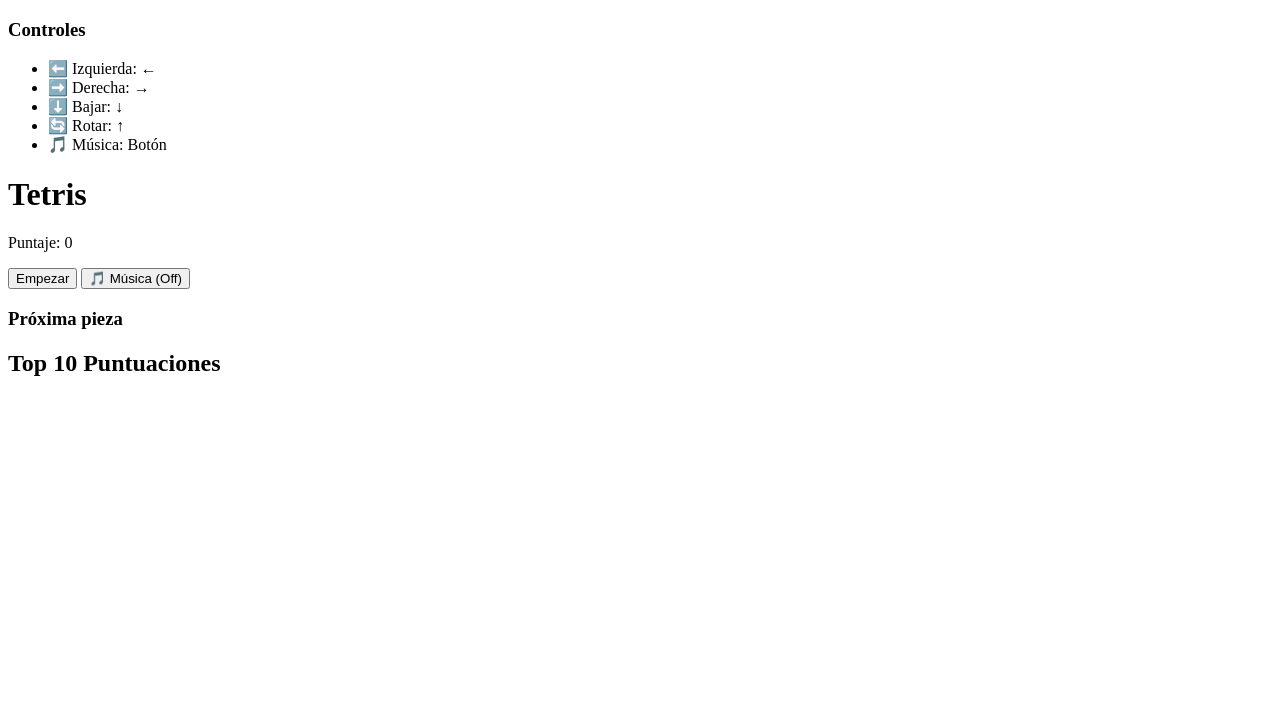
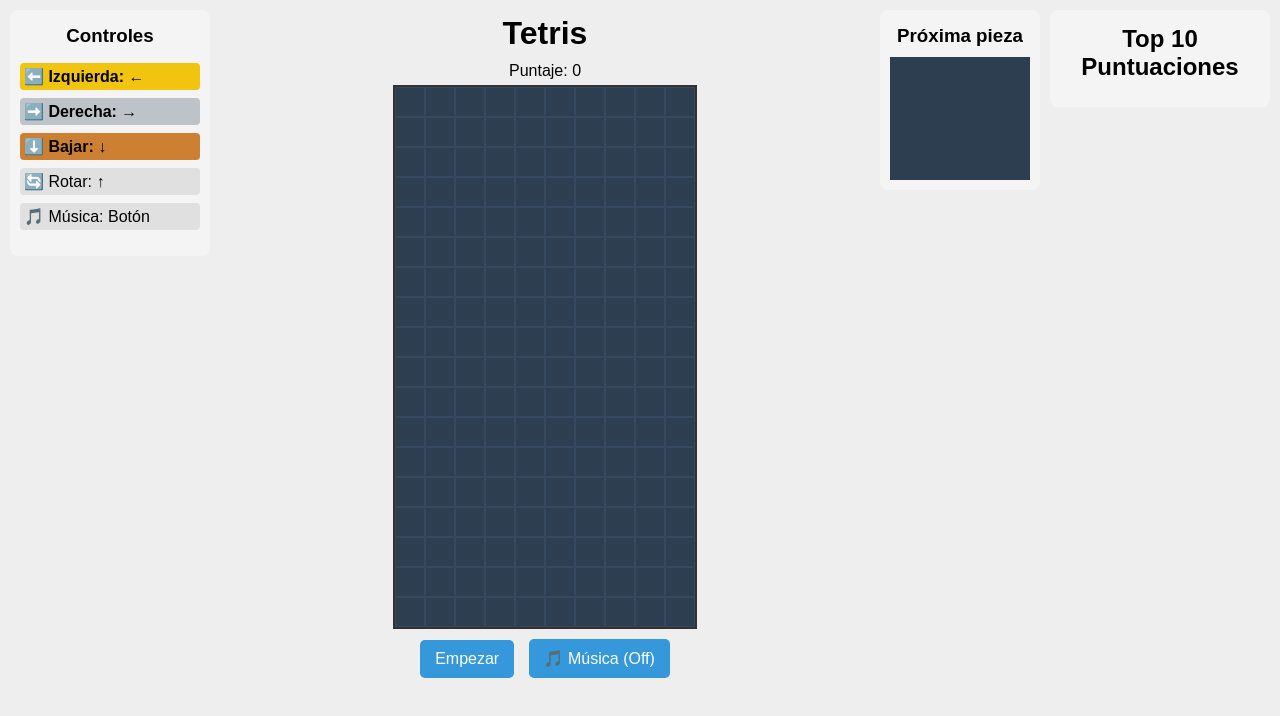
Before and after one commit to mrcos91/tetrisBS, a plain HTML site: page index.html in a window 1280 px wide. Drawn offline with Linux system fonts and the light colour scheme; no server answers.

Commit message:
11:48 18/6/25

```diff
--- a/index.html
+++ b/index.html
@@ -4,7 +4,87 @@
   <meta charset="UTF-8">
   <title>Tetris</title>
   <style>
-    /* ... (tu CSS sin cambios) ... */
+    /* [Misma hoja de estilos que ya tenías] */
+    * { box-sizing: border-box; }
+    html, body {
+      margin: 0; padding: 0; height: 100vh;
+      font-family: sans-serif; background-color: #eee;
+    }
+    body {
+      display: grid;
+      grid-template-columns: 200px 1fr 160px 220px;
+      gap: 10px; padding: 10px; overflow: hidden;
+    }
+    #leftPanel, #nextPiecePanel, #rightPanel {
+      background-color: #f4f4f4;
+      padding: 10px;
+      border-radius: 8px;
+      height: fit-content;
+    }
+    #centerPanel {
+      display: flex; flex-direction: column;
+      align-items: center; justify-content: flex-start;
+    }
+    #tetris {
+      display: grid;
+      grid-template-columns: repeat(10, 30px);
+      grid-template-rows: repeat(18, 30px);
+      border: 2px solid #333;
+      background-color: #2c3e50;
+    }
+    .cell {
+      width: 30px; height: 30px;
+      border: 1px solid #34495e;
+    }
+    .I { background-color: #3498db; }
+    .J { background-color: #2980b9; }
+    .L { background-color: #e67e22; }
+    .O { background-color: #f1c40f; }
+    .S { background-color: #2ecc71; }
+    .T { background-color: #9b59b6; }
+    .Z { background-color: #e74c3c; }
+    #nextPieceContainer {
+      display: grid;
+      grid-template-columns: repeat(4, 30px);
+      grid-template-rows: repeat(4, 30px);
+      gap: 1px;
+      margin-top: 10px;
+      background-color: #2c3e50;
+    }
+    .preview-cell {
+      width: 30px; height: 30px;
+      border: 1px solid #34495e;
+    }
+    button {
+      margin: 10px 5px;
+      padding: 10px 15px;
+      cursor: pointer;
+      border-radius: 5px;
+      border: none;
+      background-color: #3498db;
+      color: white; font-size: 16px;
+    }
+    button:hover {
+      background-color: #2980b9;
+    }
+    h1, h2, h3, p {
+      margin: 5px 0; text-align: center;
+    }
+    ul { list-style: none; padding: 0; }
+    li {
+      margin-bottom: 8px; font-size: 16px;
+      padding: 4px; background-color: #e0e0e0;
+      border-radius: 4px;
+    }
+    li:nth-child(1) {
+      font-weight: bold; background-color: #f1c40f;
+    }
+    li:nth-child(2) {
+      font-weight: bold; background-color: #bdc3c7;
+    }
+    li:nth-child(3) {
+      font-weight: bold; background-color: #cd7f32;
+    }
   </style>
 </head>
 <body>
@@ -45,11 +125,9 @@
   </audio>
 
   <script type="module">
-    // IMPORTANTE: Cambia las rutas de importación para usar las CDN de Firebase
     import { initializeApp } from "https://www.gstatic.com/firebasejs/10.12.2/firebase-app.js";
     import { getFirestore, collection, addDoc, query, orderBy, limit, getDocs } from "https://www.gstatic.com/firebasejs/10.12.2/firebase-firestore.js";
 
-    // Tu configuración de Firebase
     const firebaseConfig = {
       apiKey: "AIzaSyAV8mEuG_0wNNDI9TJWRkZQQbASuQGWaIQ",
       authDomain: "tetris-43965.firebaseapp.com",
@@ -60,11 +138,11 @@
       measurementId: "G-VJ9KVXW66H"
     };
 
-    // Initialize Firebase
+    // Inicializa Firebase
     const app = initializeApp(firebaseConfig);
     const db = getFirestore(app);
 
-    // Definir las constantes globales para los elementos del DOM (fuera de DOMContentLoaded)
+    // Definir las constantes globales para los elementos del DOM
     const boardElement = document.getElementById('tetris');
     const scoreElement = document.getElementById('score');
     const nextPieceContainer = document.getElementById('nextPieceContainer');
@@ -73,11 +151,8 @@
     const scoreListElement = document.getElementById('scoreList');
     const startGameButton = document.getElementById('startGameButton');
 
-    // ========================================================
-    // AÑADE ESTAS LÍNEAS PARA DEPURAR (manténlas por ahora)
     console.log("Referencia a startGameButton:", startGameButton);
     console.log("Referencia a musicButton:", musicButton);
-    // ========================================================
 
     const COLS = 10;
     const ROWS = 18;
@@ -88,7 +163,7 @@
         'O': { shape: [[1, 1], [1, 1]], color: 'O' },
         'S': { shape: [[0, 1, 1], [1, 1, 0]], color: 'S' },
         'T': { shape: [[0, 1, 0], [1, 1, 1]], color: 'T' },
-        'Z': { shape: [[1, 1, 0], [0, 1, 1]], color: 'Z' }
+        'Z': { shape: [[1, 1, 0], [0, 1, 1]] , color: 'Z'}
     };
     const PIECE_NAMES = 'IJLOSTZ';
 
@@ -101,12 +176,13 @@
 
     function createBoard() {
         board = Array.from({ length: ROWS }, () => Array(COLS).fill(0));
-        boardElement.innerHTML = '';
+        boardElement.innerHTML = ''; // Limpiar el tablero existente
         for (let i = 0; i < ROWS * COLS; i++) {
             const cell = document.createElement('div');
             cell.classList.add('cell');
             boardElement.appendChild(cell);
         }
+        console.log("Tablero creado con éxito."); // Añadir log
     }
 
     function newPiece() {
@@ -123,8 +199,10 @@
         for (let row = 0; row < ROWS; row++) {
             for (let col = 0; col < COLS; col++) {
                 const idx = row * COLS + col;
-                cells[idx].className = 'cell';
-                if (board[row][col]) cells[idx].classList.add(board[row][col]);
+                if (cells[idx]) { // Asegurarse de que la celda exista
+                    cells[idx].className = 'cell';
+                    if (board[row][col]) cells[idx].classList.add(board[row][col]);
+                }
             }
         }
 
@@ -160,7 +238,9 @@
             row.forEach((v, x) => {
                 if (v) {
                     const idx = (y + offsetY) * 4 + (x + offsetX);
-                    nextPieceContainer.children[idx].classList.add(color);
+                    if (nextPieceContainer.children[idx]) { // Asegurarse de que la celda exista
+                        nextPieceContainer.children[idx].classList.add(color);
+                    }
                 }
             });
         });
@@ -272,7 +352,8 @@
             console.log("Puntuación guardada en Firebase!");
             updateHighScoresDisplayFirebase();
         } catch (e) {
-            console.error("Error al añadir la puntuación: ", e);
+            console.error("Error al añadir la puntuación a Firebase: ", e);
+            alert("No se pudo guardar la puntuación. Verifica tu conexión o las reglas de Firebase.");
         }
     }
 
@@ -291,8 +372,12 @@
                 li.textContent = `${s.name}: ${s.score}`;
                 scoreListElement.appendChild(li);
             });
+            console.log("Puntuaciones de Firebase actualizadas.");
         } catch (e) {
-            console.error("Error al obtener las puntuaciones: ", e);
+            console.error("Error al obtener las puntuaciones de Firebase: ", e);
+            const li = document.createElement('li');
+            li.textContent = "Error al cargar puntuaciones.";
+            scoreListElement.appendChild(li);
         }
     }
 
@@ -311,7 +396,7 @@
         music.play().then(() => {
             musicButton.textContent = '🎵 Música (On)';
         }).catch(err => {
-            console.log("No se pudo reproducir la música:", err);
+            console.log("No se pudo reproducir la música (es normal si no hubo interacción previa):", err);
         });
     };
 
@@ -325,21 +410,29 @@
         }
     };
 
+    // Asegurarse de que el DOM esté cargado antes de interactuar con él
     document.addEventListener('DOMContentLoaded', () => {
         console.log("DOMContentLoaded disparado.");
 
+        // Inicializar el tablero siempre, independientemente de Firebase
+        createBoard();
+
+        // Adjuntar listeners a los botones
         if (startGameButton) {
             startGameButton.addEventListener('click', startGame);
+            console.log("Evento 'click' añadido a startGameButton.");
         } else {
             console.error("ERROR: El botón 'Empezar' (startGameButton) NO SE ENCONTRÓ en el DOM.");
         }
 
         if (musicButton) {
             musicButton.addEventListener('click', toggleMusic);
+            console.log("Evento 'click' añadido a musicButton.");
         } else {
             console.error("ERROR: El botón 'Música' (musicButton) NO SE ENCONTRÓ en el DOM.");
         }
 
+        // Adjuntar listener para teclas
         document.addEventListener('keydown', (e) => {
             if (isGameOver) return;
             if (e.key === 'ArrowLeft') movePiece(-1, 0);
@@ -348,7 +441,7 @@
             if (e.key === 'ArrowUp') rotatePiece();
         });
 
-        createBoard();
+        // Intentar cargar las puntuaciones, con manejo de errores
         updateHighScoresDisplayFirebase();
     });
   </script>
```
